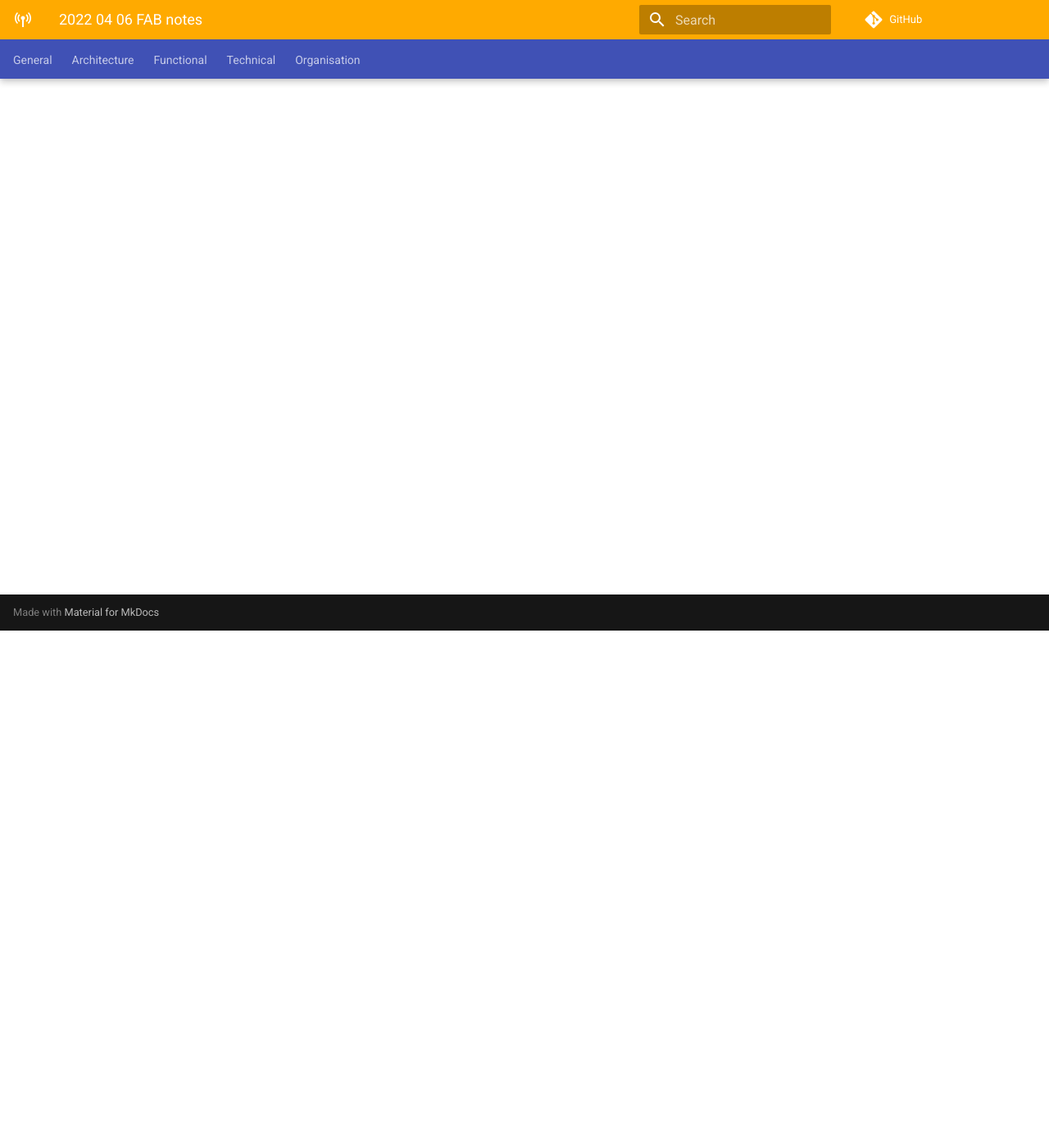
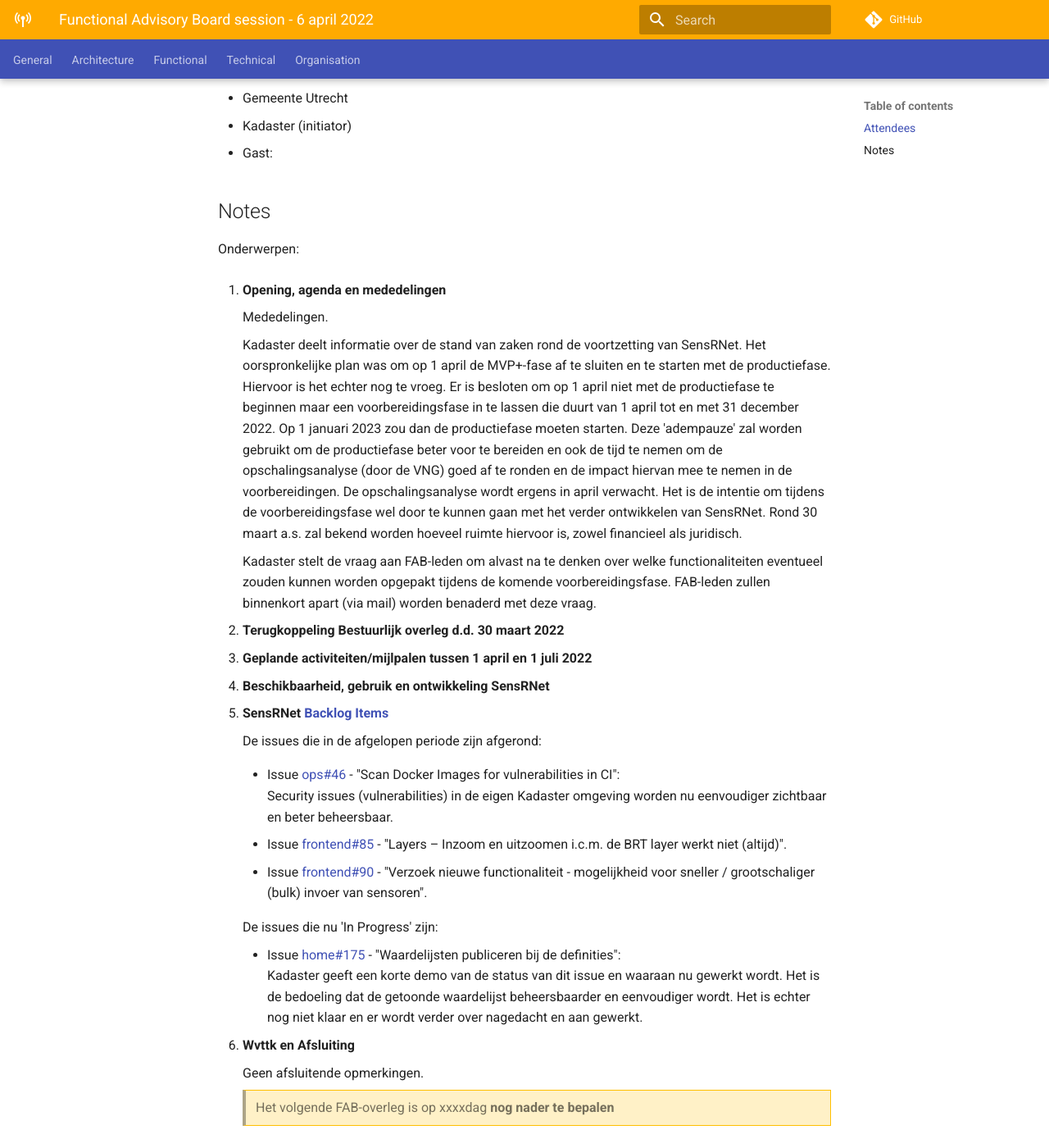
Before and after one commit to kadaster-labs/sensrnet-home, an MkDocs documentation site: the page built from docs/notes/2022-04-06-FAB-notes.md, in a window 1280 px wide and 1400 px high, scrolled down 631 px. Shown: the whole window at 82% size. Built offline with MkDocs 1.6.1 and Material for MkDocs 9.7.7, drawn with Linux system fonts in a browser that asks for light colours; comment, search, counter and statistics services are not loaded; some of the changed text lies outside the part shown.

Commit message:
Update 2022-04-06-FAB-notes.md

```diff
--- a/docs/notes/2022-04-06-FAB-notes.md
+++ b/docs/notes/2022-04-06-FAB-notes.md
@@ -1 +1,78 @@
-blep
+# Functional Advisory Board session - 6 april 2022
+
+_(Dutch only)_
+
+De notes van het [Functional Advisory Board](../FAB.md).
+
+> Volgende FAB-overleg is op **nog nader te bepalen**
+
+## Attendees
+
+_(in alfabetische volgorde)_
+
+- Gemeente Amsterdam
+- Gemeente Den Bosch
+- Gemeente Eindhoven
+- Gemeente Helmond
+- Gemeente Nijmegen
+- Gemeente Rotterdam
+- Gemeente Tilburg
+- Gemeente Utrecht
+- Kadaster (initiator)
+- Gast:
+
+## Notes
+
+Onderwerpen:
+
+1. **Opening, agenda en mededelingen**
+
+     Mededelingen.
+
+     Kadaster deelt informatie over de stand van zaken rond de voortzetting van SensRNet.
+     Het oorspronkelijke plan was om op 1 april de MVP+-fase af te sluiten en te starten met de productiefase.
+     Hiervoor is het echter nog te vroeg.
+     Er is besloten om op 1 april niet met de productiefase te beginnen maar een voorbereidingsfase in te lassen die duurt van 1 april tot en met 31 december 2022.
+     Op 1 januari 2023 zou dan de productiefase moeten starten.
+     Deze 'adempauze' zal worden gebruikt om de productiefase beter voor te bereiden en ook de tijd te nemen om de opschalingsanalyse (door de VNG) goed af te ronden en de impact hiervan mee te nemen in de voorbereidingen.
+     De opschalingsanalyse wordt ergens in april verwacht.
+     Het is de intentie om tijdens de voorbereidingsfase wel door te kunnen gaan met het verder ontwikkelen van SensRNet.
+     Rond 30 maart a.s. zal bekend worden hoeveel ruimte hiervoor is, zowel financieel als juridisch.
+
+     Kadaster stelt de vraag aan FAB-leden om alvast na te denken over welke functionaliteiten eventueel zouden kunnen worden opgepakt tijdens de komende voorbereidingsfase.
+     FAB-leden zullen binnenkort apart (via mail) worden benaderd met deze vraag.
+
+
+2. **Terugkoppeling Bestuurlijk overleg d.d. 30 maart 2022**
+
+
+3. **Geplande activiteiten/mijlpalen tussen 1 april en 1 juli 2022**
+
+
+4. **Beschikbaarheid, gebruik en ontwikkeling SensRNet**
+
+
+
+5. **SensRNet [Backlog Items](https://github.com/orgs/kadaster-labs/projects/1)**
+
+     De issues die in de afgelopen periode zijn afgerond:
+
+     - Issue [ops#46](https://github.com/kadaster-labs/sensrnet-ops/issues/46) - "Scan Docker Images for vulnerabilities in CI":
+       Security issues (vulnerabilities) in de eigen Kadaster omgeving worden nu eenvoudiger zichtbaar en beter beheersbaar.
+
+     - Issue [frontend#85](https://github.com/kadaster-labs/sensrnet-registry-frontend/issues/85) - "Layers – Inzoom en uitzoomen i.c.m. de BRT layer werkt niet (altijd)".
+
+     - Issue [frontend#90](https://github.com/kadaster-labs/sensrnet-registry-frontend/issues/90) - "Verzoek nieuwe functionaliteit - mogelijkheid voor sneller / grootschaliger (bulk) invoer van sensoren".
+
+     De issues die nu 'In Progress' zijn:
+
+     - Issue [home#175](https://github.com/kadaster-labs/sensrnet-home/issues/175) - "Waardelijsten publiceren bij de definities":
+       Kadaster geeft een korte demo van de status van dit issue en waaraan nu gewerkt wordt.
+       Het is de bedoeling dat de getoonde waardelijst beheersbaarder en eenvoudiger wordt.
+       Het is echter nog niet klaar en er wordt verder over nagedacht en aan gewerkt.
+
+6. **Wvttk en Afsluiting**
+
+     Geen afsluitende opmerkingen.
+
+     > Het volgende FAB-overleg is op xxxxdag **nog nader te bepalen**
```
